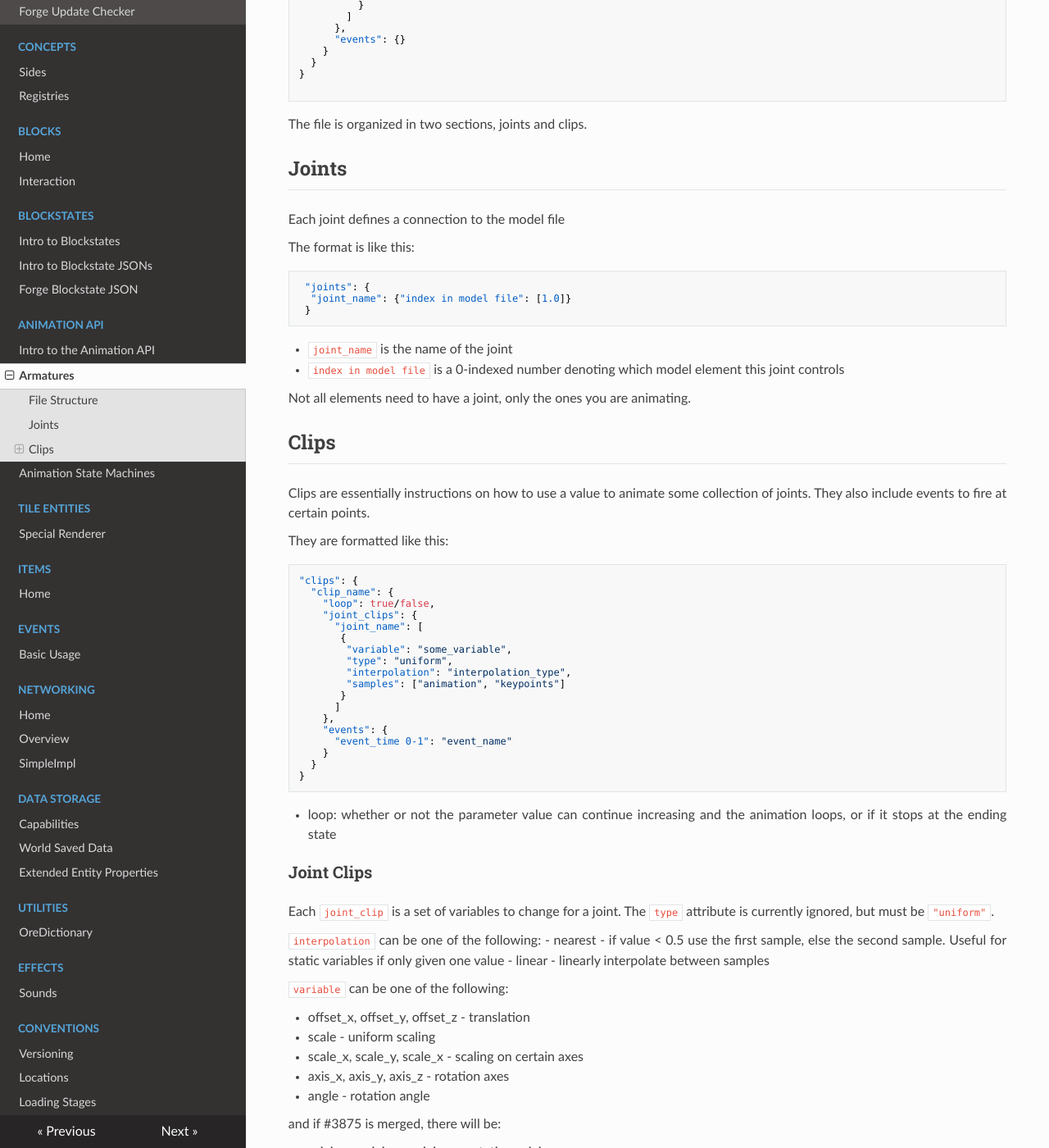
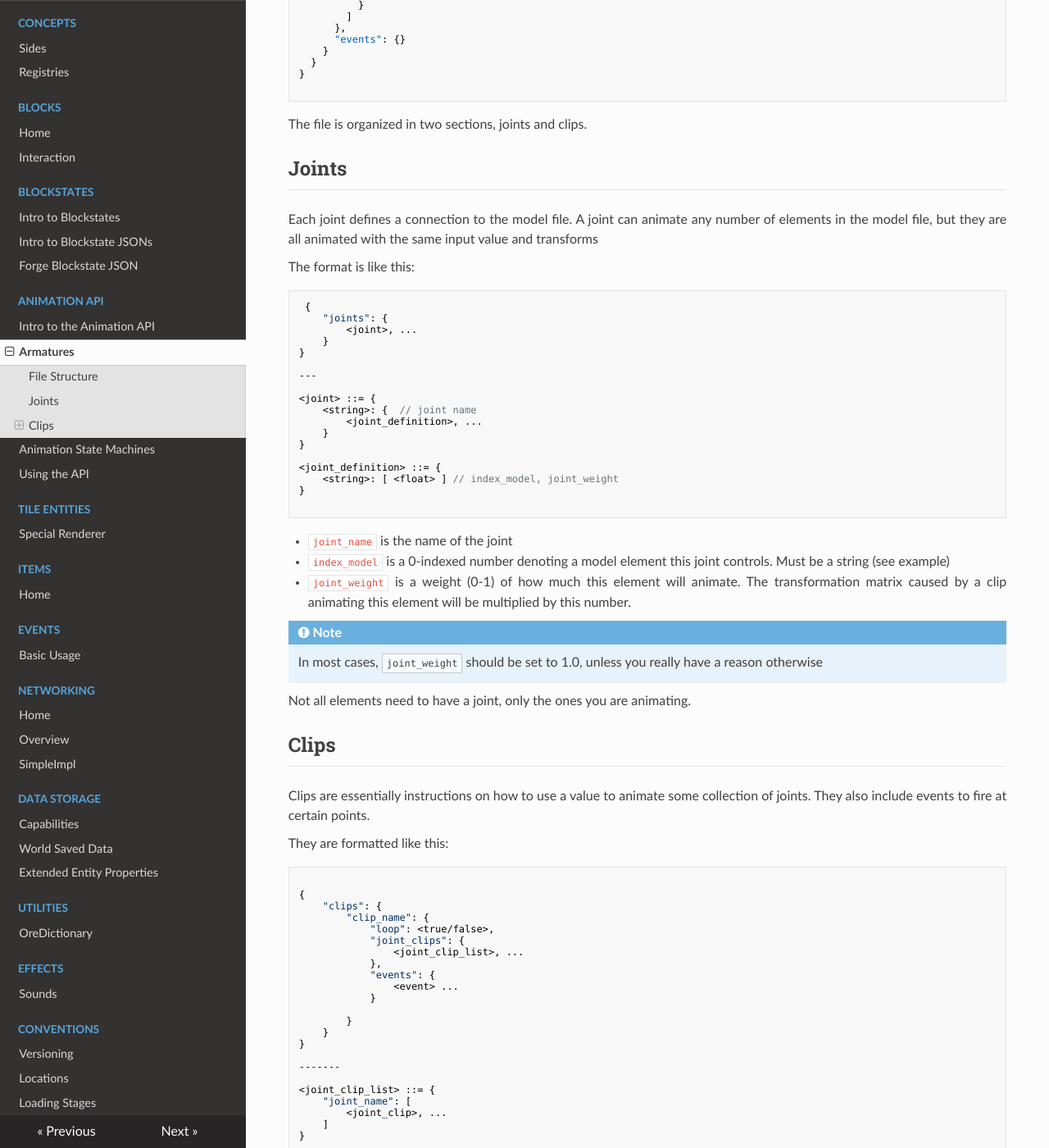
Before and after one commit to MinecraftForge/Documentation, an MkDocs documentation site: the page built from docs/animation/armature.md, in a window 1280 px wide and 1400 px high, scrolled down 1000 px. Shown: the whole window at 82% size. Built offline with MkDocs 1.6.1, drawn with Linux system fonts in a browser that asks for light colours; nearby versions of some CDN libraries; old or Windows-style settings are respelled for this version of MkDocs; some of the changed text lies outside the part shown.

Commit message:
Remove terms table, write ASM code api section, start the implementing page and more
 - changed terms table to a paragraph.
 - added grammar-style definitions, but kept the explanations
 - added code api documentation
 - started implementation page
 - added explanation for samples
 - added SlerpClip
 - some more minor things

````diff
--- a/docs/animation/armature.md
+++ b/docs/animation/armature.md
@@ -69,17 +69,37 @@ The file is organized in two sections, joints and clips.
 
 Joints
 --------
-Each joint defines a connection to the model file
+Each joint defines a connection to the model file. A joint can animate any number of elements in the model file, but they are all animated with the same input value and transforms
 
 The format is like this:
-```json
- "joints": {
-  "joint_name": {"index in model file": [1.0]}
- }
+```javascript
+ {
+    "joints": {
+        <joint>, ...
+    }
+}
+
+---
+
+<joint> ::= {
+    <string>: {  // joint name
+        <joint_definition>, ...
+    }
+}
+
+<joint_definition> ::= {
+    <string>: [ <float> ] // index_model, joint_weight
+}
+
 ```
 
 - `joint_name` is the name of the joint
-- `index in model file` is a 0-indexed number denoting which model element this joint controls
+- `index_model` is a 0-indexed number denoting a model element this joint controls. Must be a string (see example)
+- `joint_weight` is a weight (0-1) of how much this element will animate. The transformation matrix caused by a clip animating this element will be multiplied by this number.
+
+!!! note
+
+    In most cases, `joint_weight` should be set to 1.0, unless you really have a reason otherwise
 
 Not all elements need to have a joint, only the ones you are animating.
 
@@ -91,31 +111,47 @@ Clips are essentially instructions on how to use a value to animate some collect
 They also include events to fire at certain points.
 
 They are formatted like this:
-```json
-"clips": {
-  "clip_name": {
-    "loop": true/false,
-    "joint_clips": {
-      "joint_name": [
-       {
-        "variable": "some_variable",
-        "type": "uniform",
-        "interpolation": "interpolation_type",
-        "samples": ["animation", "keypoints"]
-       }
-      ]
-    },
-    "events": {
-      "event_time 0-1": "event_name"
+```javascript
+
+{
+    "clips": {
+        "clip_name": {
+            "loop": <true/false>,
+            "joint_clips": {
+                <joint_clip_list>, ...
+            },
+            "events": {
+                <event> ...
+            }
+
+        }
     }
-  }
 }
+
+-------
+
+<joint_clip_list> ::= {
+    "joint_name": [
+        <joint_clip>, ...
+    ]
+}
+
+<joint_clip> ::= {
+    "variable": <variable>,
+    "type": "uniform",
+    "interpolation": <interpolation>,
+    "samples": [ float, ... ]
+}
+
+
 ```
 
 - loop: whether or not the parameter value can continue increasing and the animation loops, or if it stops at the ending state
 
 ### Joint Clips
 Each `joint_clip` is a set of variables to change for a joint. The `type` attribute is currently ignored, but must be `"uniform"`.
+
+`samples` defines what value the animation will take on, and its interpretation depends on the value of `interpolation`.
 
 `interpolation` can be one of the following:
   - nearest - if value < 0.5 use the first sample, else the second sample. Useful for static variables if only given one value
@@ -129,17 +165,16 @@ Each `joint_clip` is a set of variables to change for a joint. The `type` attrib
 - axis_x, axis_y, axis_z - rotation axes
 - angle - rotation angle
 
-and if #3875 is merged, there will be:
+and if PR #3875 is merged, there will be:
 
 - origin_x, origin_y, origin_z - rotation origin
-
 
 ### Events
 
 Each clip can fire events, formatted like this:
-```json
-"events": {
-  "event_time": "event_text"
+```javascript
+<event> :: {
+    <event_time>: <event_text>
 }
 ```
 For more information about events and what `event_text` means, see the page on ASMs.
--- a/mkdocs.yml
+++ b/mkdocs.yml
@@ -20,6 +20,7 @@ pages:
     - Intro to the Animation API: 'animation/intro.md'
     - Armatures: 'animation/armature.md'
     - Animation State Machines: 'animation/asm.md'
+    - Using the API: 'animation/implementing.md'
   - Tile Entities:
     - Special Renderer: 'tileentities/tesr.md'
   - Items:
````
Also changed, not shown: docs/animation/asm.md (+32 -4 lines), docs/animation/implementing.md (added, +7 -0 lines), docs/animation/intro.md (+10 -14 lines).
